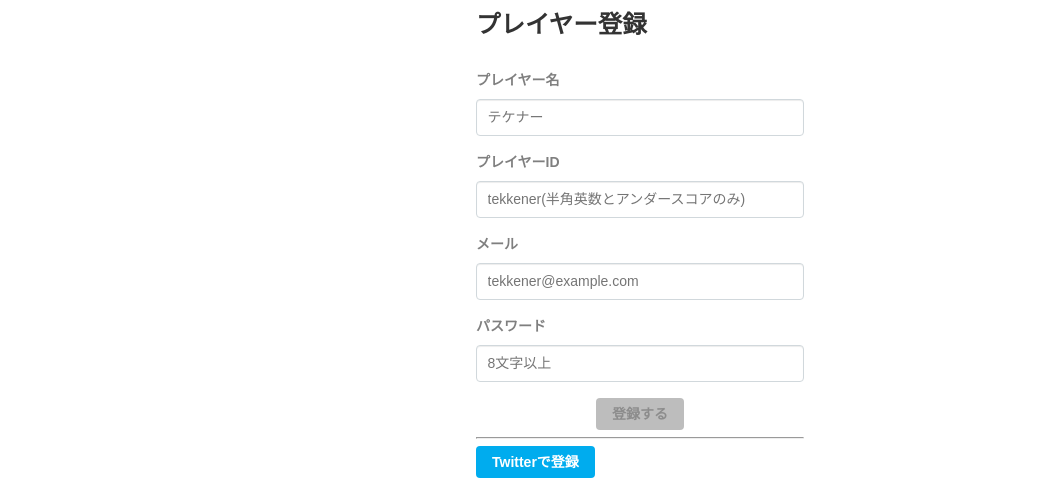
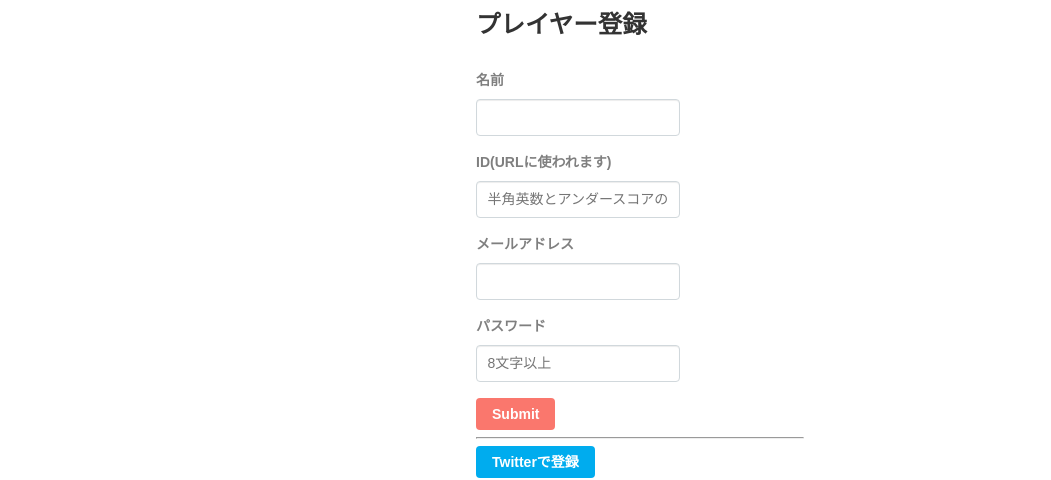
Before and after one commit to mikeda/yaruweb, a Next.js app: page /signup in a window 1280 px wide. Shown: the part 230-710 px from the top of the page, without its empty margins (0-1051 px from the left). Built offline with nearby package versions, Linux system fonts and the light colour scheme; no server answers.

Commit message:
ログインフォームをreact-hook-form化 (#172)
* ログインフォームをreact-hook-form化

* eslint

```diff
--- a/pages-lib/signup/SignUpWithEmailForm.tsx
+++ b/pages-lib/signup/SignUpWithEmailForm.tsx
@@ -1,21 +1,43 @@
 import React from 'react';
 import { useRouter } from 'next/router';
-import { Form, Formik } from 'formik';
-import * as Yup from 'yup';
 import { toast } from 'react-toastify';
+import { yupResolver } from '@hookform/resolvers/yup';
+import * as yup from 'yup';
 
 import { PlayerValidator } from '@/lib/validators/PlayerValidator';
 import { useCreatePlayerWithEmailMutation } from '@/lib/graphql/types';
-import { FormGroup } from '@/components/form/FormGroup';
 import { Routes } from '@/lib/Routes';
 import { createFirebaseUserWithEmail } from '@/lib/firebase';
 import { currentPlayerState } from 'states/currentPlayer';
 import { useSetRecoilState } from 'recoil';
+import { useForm } from 'react-hook-form';
+import { Input } from '@/components/form2/Input';
+import { Button } from '@/components/blocks/Button';
+import { FormGroup } from '@/components/form2/FormGroup';
+import { loadingState } from 'states/loading';
+
+interface SignUpInput {
+  email: string;
+  name: string;
+  slug: string;
+  password: string;
+}
+
+const schema = yup.object().shape(PlayerValidator);
 
 export const SignUpWithEmailForm: React.FC = () => {
+  const {
+    register,
+    handleSubmit,
+    formState: { errors, isSubmitting },
+  } = useForm<SignUpInput>({
+    resolver: yupResolver(schema),
+    mode: 'onBlur',
+  });
   const router = useRouter();
+  const setLoading = useSetRecoilState(loadingState);
   const setCurrentPlayer = useSetRecoilState(currentPlayerState);
-  const [createPlayerWithEmail] = useCreatePlayerWithEmailMutation({
+  const [createPlayerWithEmail, { loading }] = useCreatePlayerWithEmailMutation({
     onCompleted: data => {
       const currentPlayer = data.createPlayerWithEmail?.currentPlayer;
       if (!currentPlayer) return;
@@ -29,39 +51,41 @@ export const SignUpWithEmailForm: React.FC = () => {
     },
   });
 
+  const onSubmit = (attributes: SignUpInput) => {
+    createFirebaseUserWithEmail(attributes.email, attributes.password).then(() => {
+      createPlayerWithEmail({ variables: { name: attributes.name, slug: attributes.slug } });
+    });
+  };
+
+  setLoading(isSubmitting || loading);
+
   return (
-    <Formik
-      initialValues={{ email: '', name: '', slug: '', password: '' }}
-      validationSchema={Yup.object({
-        email: PlayerValidator.email,
-        name: PlayerValidator.name,
-        slug: PlayerValidator.slug,
-        password: PlayerValidator.password,
-      })}
-      onSubmit={values => {
-        createFirebaseUserWithEmail(values.email, values.password).then(() => {
-          createPlayerWithEmail({ variables: { slug: values.slug, name: values.name } });
-        });
-      }}
-    >
-      {({ isSubmitting, isValid, dirty }) => (
-        <Form>
-          <FormGroup name="name" label="プレイヤー名" type="text" placeholder="テケナー" />
-          <FormGroup
-            name="slug"
-            label="プレイヤーID"
-            type="text"
-            placeholder="tekkener(半角英数とアンダースコアのみ)"
-          />
-          <FormGroup name="email" label="メール" type="email" placeholder="tekkener@example.com" />
-          <FormGroup name="password" label="パスワード" type="password" placeholder="8文字以上" />
-          <div className="el_form_submit">
-            <button type="submit" disabled={isSubmitting || !dirty || !isValid} className="el_btn">
-              登録する
-            </button>
-          </div>
-        </Form>
-      )}
-    </Formik>
+    <form onSubmit={handleSubmit(onSubmit)}>
+      <FormGroup label="名前">
+        <Input {...register('name')} />
+        {errors.name?.message && <span>{errors.name.message}</span>}
+      </FormGroup>
+
+      <FormGroup label="ID(URLに使われます)">
+        <Input {...register('slug')} placeholder="半角英数とアンダースコアのみ" />
+        {errors.slug?.message && <span>{errors.slug.message}</span>}
+      </FormGroup>
+
+      <FormGroup label="メールアドレス">
+        <Input {...register('email')} />
+        {errors.email?.message && <span>{errors.email.message}</span>}
+      </FormGroup>
+
+      <FormGroup label="パスワード">
+        <Input {...register('password')} placeholder="8文字以上" />
+        {errors.password?.message && <span>{errors.password.message}</span>}
+      </FormGroup>
+
+      <FormGroup>
+        <Button>
+          <input type="submit" />
+        </Button>
+      </FormGroup>
+    </form>
   );
 };
```
Also changed, not shown: pages-lib/login/LoginWithEmailForm.tsx (+53 -37 lines).
